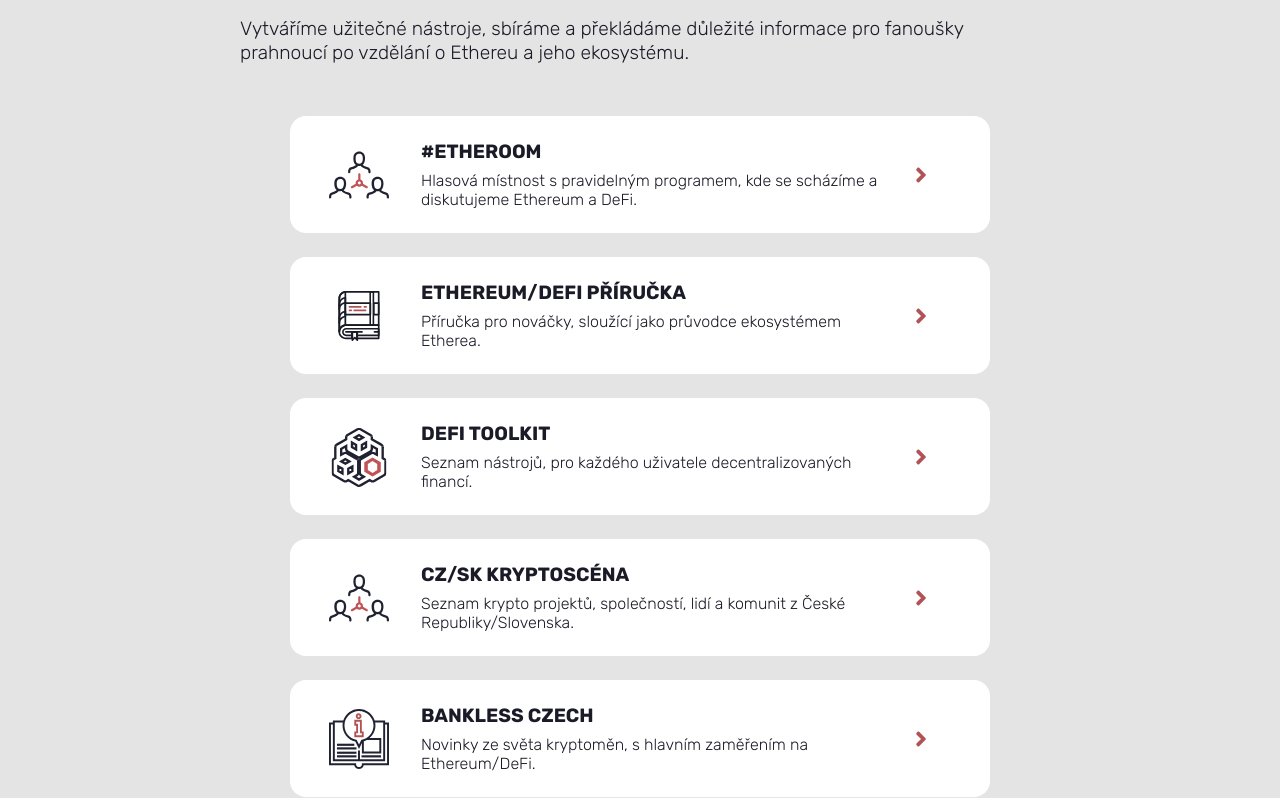
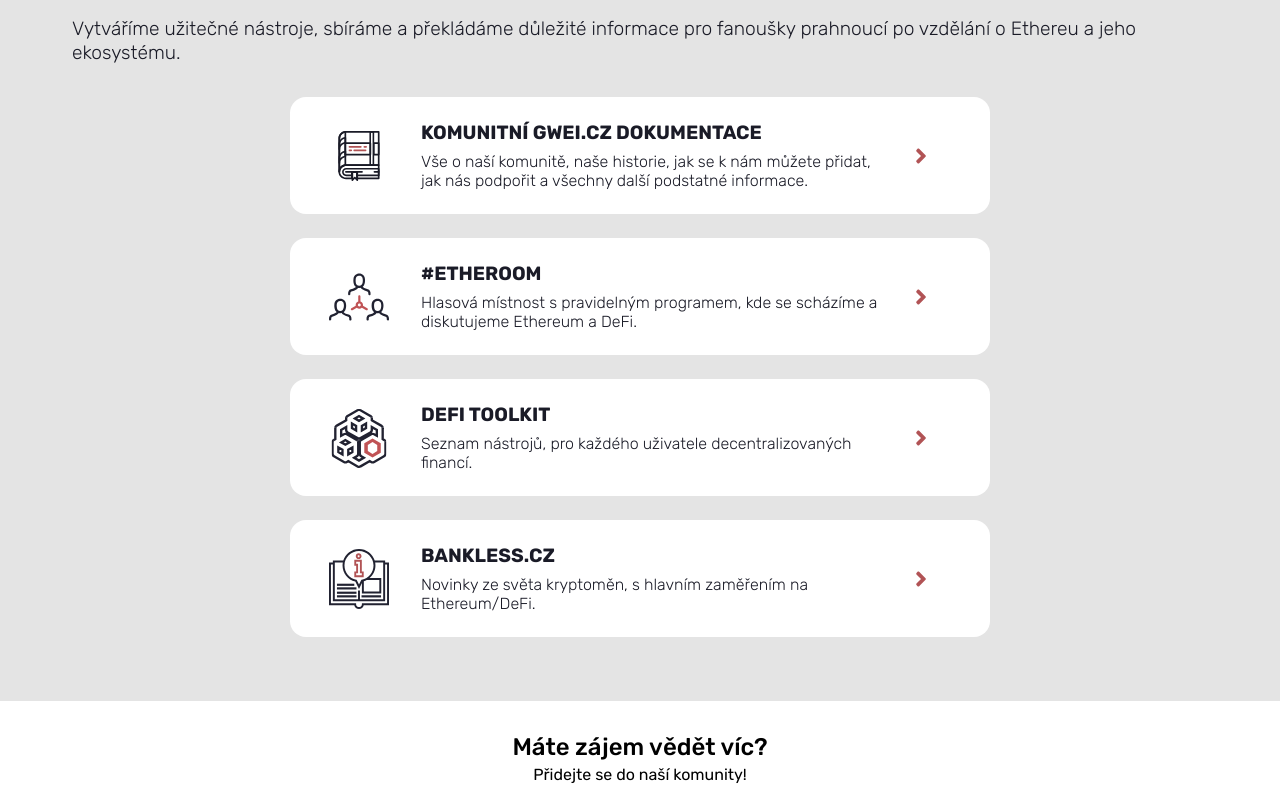
Before and after one commit to gweicz/landing-old, a Next.js app: page / in a window 1280 px wide. Shown: the part 892-1690 px from the top of the page. Built offline with nearby package versions, Linux system fonts and the light colour scheme.

Commit message:
update projects section

```diff
--- a/components/Projects/Projects.js
+++ b/components/Projects/Projects.js
@@ -12,7 +12,7 @@
     <div className="section section-projects">
       <div className="projects-wrapper">
         <div className="left-panel"/>
-        <div className="right-panel">
+        <div className="righe-panel">
           <h2 className="section-title">Komunitní Projekty</h2>
 
           <p className="projects-text">
@@ -23,7 +23,22 @@
           <div className="project-buttons">
 
             <div className="project-button">
-              <a href="https://komunita.gwei.cz/projekty/etheroom">
+              <a href="https://komunita.gwei.cz/" target="_blank">
+                <BookIcon id="guide-icon" />
+                <div className="project-header-wrapper">
+                  <div className="project-title-wrapper">
+                    <h4>Komunitní Gwei.cz dokumentace</h4>
+                  </div>
+                  <p>
+                    Vše o naší komunitě, naše historie, jak se k nám můžete přidat, jak nás podpořit a všechny další podstatné informace.
+                  </p>
+                </div>
+                <FontAwesomeIcon className="project-angle-right" icon="angle-right" />
+              </a>
+            </div>
+
+            <div className="project-button">
+              <a href="https://komunita.gwei.cz/udalosti/etheroom">
                 <CryptoSceneIcon />
                 <div className="project-header-wrapper">
                   <div className="project-title-wrapper">
@@ -54,7 +69,7 @@
               </a>
             </div>*/}
 
-            <div className="project-button">
+            {/*<div className="project-button">
               <a href="https://prirucka.gwei.cz/" target="_blank">
                 <BookIcon id="guide-icon" />
                 <div className="project-header-wrapper">
@@ -67,7 +82,7 @@
                 </div>
                 <FontAwesomeIcon className="project-angle-right" icon="angle-right" />
               </a>
-            </div>
+            </div>*/}
 
             <div className="project-button">
               <a href="https://hackmd.io/@gweicz/defi-toolkit" target="_blank">
@@ -84,7 +99,7 @@
               </a>
             </div>
 
-            <div className="project-button">
+            {/* <div className="project-button">
               <a href="https://czsk-scena.gwei.cz/" target="_blank">
                 <CryptoSceneIcon />
                 <div className="project-header-wrapper">
@@ -97,14 +112,14 @@
                 </div>
                 <FontAwesomeIcon className="project-angle-right" icon="angle-right" />
               </a>
-            </div>
+            </div>*/}
 
             <div className="project-button">
               <a href="https://bankless.cz" target="_blank">
                 <NewsIcon />
                 <div className="project-header-wrapper">
                   <div className="project-title-wrapper">
-                    <h4>BANKLESS CZECH</h4>
+                    <h4>BANKLESS.CZ</h4>
                   </div>
                   <p>
                     Novinky ze světa kryptoměn, s hlavním zaměřením na Ethereum/DeFi.
```
